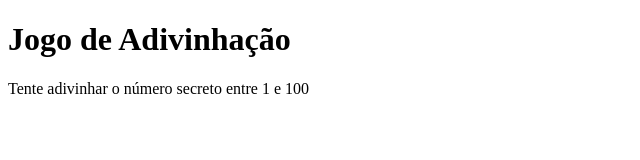
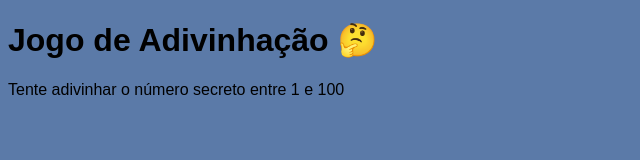
Before and after one commit to yasminjb/adivinha_2026, a plain HTML site: page index.html in a window 1280 px wide. Shown: the whole page, without its empty margins (0-640 px from the left). Drawn offline with Linux system fonts and the light colour scheme.

Commit message:
Cor e fonte

```diff
--- a/index.html
+++ b/index.html
@@ -4,10 +4,19 @@
         <meta charset="UTF-8">
         <meta name="viewport" content="width=device-width, initial-scale=1.0">
         <title>Jogo de Adivinhação </title>
+
+        <style>
+            .corpoDaPagina{
+                font-family:Arial, Helvetica, sans-serif;
+                background-color:rgb(91, 122, 168);
+
+            }
+        </style>
+
     </head>
 
     <body class="corpoDaPagina">
-        <h1>Jogo de Adivinhação</h1>
+        <h1>Jogo de Adivinhação &#129300;</h1>
         <p>Tente adivinhar o número secreto entre 1 e 100</p>
 
     </body>
```
